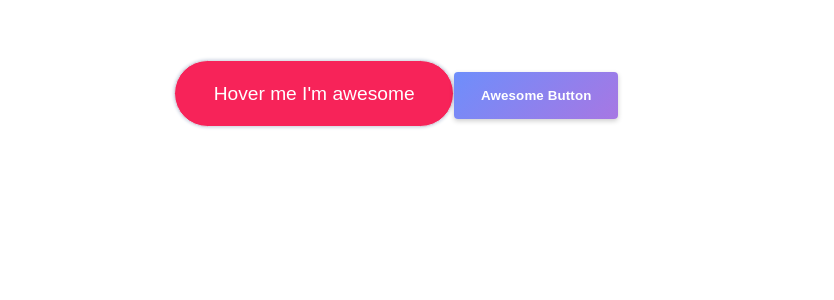
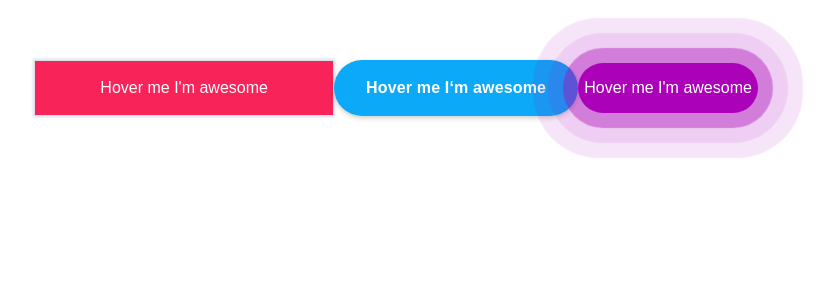
Before and after one commit to wei-zhe/vue-3d-button, a Vue app: page / in a window 1280 px wide. Shown: the top 300 px of the page, without its empty margins (244-1078 px from the left). Built offline with nearby package versions, Linux system fonts and the light colour scheme.

Commit message:
colorful / threeBtn / haloBtn三种按钮开发完成

```diff
--- a/examples/App.vue
+++ b/examples/App.vue
@@ -1,8 +1,18 @@
 <template>
   <div id="app">
-    <ButtonThree>Hover me I'm awesome</ButtonThree>
+    <ButtonThree
+      width="300px"
+      round='0px'
+    >Hover me I'm awesome</ButtonThree>
     <ButtonThree
       type="threeBtn"
+      bgColor="#0ba9f7"
+    >Hover me I'm awesome</ButtonThree>
+    <ButtonThree
+      type="haloBtn"
+      height="50px"
+      bgColor='rgb(171, 2, 185)'
+      :autofocus='true'
     >Hover me I'm awesome</ButtonThree>
   </div>
 </template>
--- a/packages/buttonThree/main.vue
+++ b/packages/buttonThree/main.vue
@@ -1,25 +1,33 @@
 <template>
-  <div style="display: inline-block;">
+  <div
+    :class="type + '-box'"
+    style="display: inline-block;"
+  >
 
     <button
+      ref="button"
       @click      = "handleClick"
       @mousemove  = 'handMousemove($event)'
       @mouseout   = 'handMouseout($event)'
       @mouseleave = 'handMouseleave($event)'
       @mousedown  = 'handMousedown($event)'
-      :autofocus  = "autofocus"
+      @mouseover  = 'handMouseover($event)'
       :type       = "nativeType"
       :style      = "{
+        'width'  : width,
+        'height' : height,
         'border-radius' : round,
+        'background'    : type == 'threeBtn' ? 'transparent' : bgColor,
+        'color'         : fontColor,
+        'font-size'     : fontSize,
       }"
       :class      = "[
         type,
         {
-          'is-plain': plain,
-          'is-round': round,
-        }
+          'haloBtn-focus' : btnFocus && type == 'haloBtn',
+        },
       ]"
-      data-title  = "Awesome Button"
+      :data-title  = "threeTit"
     >
       <span v-if="type !== 'threeBtn'"><slot></slot></span>
     </button>
@@ -31,29 +39,71 @@
     data() {
       return {
         docStyle : '',
+        btnFocus : false,
       }
     },
     props: {
-      type: {             // type 类型    primary / success / warning / danger / info / text
+      type        : {  // type 类型        String    colorful / threeBtn
         type: String,
         default: 'colorful'
       },
-      round: {            // round	是否圆角按钮
+      round       : {  // round是否圆角按钮  String   2em / --px / --%
         type: String,
         default: '2em',
       },
-      nativeType: {       // 原生type属性  button / submit / reset
+      nativeType  : {  // 原生type属性      String   button / submit / reset
         type: String,
         default: 'button'
       },
-      size: String,       // size 尺寸    string	medium / small / mini
-      disabled: Boolean,  // disabled	是否禁用状态	boolean
-      plain: Boolean,
-      autofocus: Boolean, // autofocus	是否默认聚焦
+      width       : {  // width            String	  auto / --px
+        type: String,
+        default: 'auto'
+      },
+      height      : {  // height           String	  auto / --px
+        type: String,
+        default: 'auto'
+      },
+      bgColor     : {  // bgColor	         String
+        type: String,
+        default: 'rgba(247, 35, 89, 1)'
+      },
+      fontColor   : {  // fontColor        String
+        type: String,
+        default: '#fff'
+      },
+      fontSize    : {  // fontSize          String
+        type: String,
+        default: '1em'
+      },
+      threeTit    : {  // threeTit	3d按钮文案
+        type: String,
+        default: 'Hover me I‘m awesome'
+      },
+      colorful    : {  // colorful按钮的hover色
+        type: String,
+        default: '#4405f7'
+      },
+      autofocus   : {  // autofocus	是否默认聚焦
+        type: Boolean,
+        default: false,
+      },
     },
     mounted () {
       document.body.onmouseup = (e) => {
         this.documentMouseup(e);
+      }
+      this.btnFocus = this.autofocus;
+      switch(this.type){
+        case 'colorful':
+          this.docStyle = this.$refs.button.parentNode.style;
+          this.docStyle.setProperty('--colorful', this.colorful)
+          break;
+        case 'threeBtn':
+          this.threeBtnOver({target : this.$refs.button});
+          break;
+        case 'haloBtn':
+          this.haloBtnOver({target : this.$refs.button});
+          break;
       }
     },
     methods: {
@@ -88,6 +138,18 @@
             break;
         }
       },
+      handMouseover(e){
+        switch(this.type){
+          case 'colorful':
+            break;
+          case 'threeBtn':
+            this.threeBtnOver(e);
+            break;
+          case 'haloBtn':
+            this.haloBtnOver(e, true);
+            break;
+        }
+      },
       documentMouseup(e){
         switch(this.type){
           case 'colorful':
@@ -109,7 +171,7 @@
       colorfulMove(e){
         let x  = e.pageX - e.target.offsetLeft;
         let y  = e.pageY - e.target.offsetTop;
-        let w = e.target.clientWidth  * 3;
+        let w = e.target.clientWidth  * 4;
         let h = e.target.clientHeight * 7;
 
         e.target.style.setProperty('--w', `${ w }px`)
@@ -150,6 +212,23 @@
         this.docStyle = e.target.parentNode.style;
         this.docStyle.setProperty('--tz', '-25px')
       },
+      threeBtnOver(e){
+        this.docStyle = e.target.parentNode.style;
+        this.docStyle.setProperty('--background',  this.bgColor)
+        this.docStyle.setProperty('--threeRadius', this.round)
+      },
+      haloBtnOver(e, judge){
+        if(judge){
+          this.btnFocus = false;
+        }
+        this.docStyle = e.target.parentNode.style;
+        let rgba      = this.bgColor.split('(')[1].split(')')[0].split(',');
+        let boxShadow =  `0 0 1px 15px rgba(${rgba[0]},${rgba[1]},${rgba[2]}, 0.4),
+                          0 0 1px 30px rgba(${rgba[0]},${rgba[1]},${rgba[2]}, 0.1),
+                          0 0 1px 45px rgba(${rgba[0]},${rgba[1]},${rgba[2]}, 0.1)
+                        `;
+        this.docStyle.setProperty('--boxShadow', boxShadow)
+      },
     }
   };
 </script>
@@ -176,6 +255,7 @@
 	padding: 1.2em 2em;
 
 }
+
 .colorful{
   border-radius: 2em;
   background: #f72359;
@@ -195,7 +275,7 @@
     top: var(--y);
     width: var(--w);
     height: var(--h);
-    background: radial-gradient(circle closest-side, #4405f7, transparent);
+    background: radial-gradient(circle closest-side, var(--colorful), transparent);
     transform: translate(-50%, -50%);
     transition: width .2s ease, height .2s ease;
   }
@@ -221,8 +301,8 @@
 		left: 0;
 		bottom: 0;
 		right: 0;
-		background: linear-gradient(135deg, #6e8efb, #a777e3);
-		border-radius: 4px;
+		background: var(--background);
+		border-radius: var(--threeRadius);
 		transition: box-shadow .5s ease, transform .2s ease;
 		will-change: transform;
 		box-shadow: 0 2px 5px rgba(0, 0, 0, .2);
@@ -251,4 +331,55 @@
 			rotateY(    var(--ry, 0));
 	}
 }
+
+.haloBtn-box{
+  position: relative;
+  width: auto;
+  height: auto;
+  display: -webkit-box;
+  display: -webkit-flex;
+  display: -ms-flexbox;
+  display: flex;
+  -webkit-flex-wrap: wrap;
+  -ms-flex-wrap: wrap;
+  flex-wrap: wrap;
+  -webkit-box-align: center;
+  -webkit-align-items: center;
+  -ms-flex-align: center;
+  align-items: center;
+  -webkit-box-pack: center;
+  -webkit-justify-content: center;
+  -ms-flex-pack: center;
+  justify-content: center;
+
+  &:after {
+    content: "";
+    position: absolute;
+    z-index: 0;
+    top: 0;
+    right: 0;
+    bottom: 0;
+    left: 0;
+  }
+}
+.haloBtn{
+	cursor: pointer;
+  position: relative;
+  z-index: 1;
+  width: 80px;
+  height: 80px;
+  color: #fff;
+  background: #ed1c5b;
+  border-radius: 50%;
+  border: none;
+  -webkit-transition: box-shadow 400ms cubic-bezier(0.2, 0, 0.7, 1), -webkit-transform 200ms cubic-bezier(0.2, 0, 0.7, 1);
+  transition: box-shadow 400ms cubic-bezier(0.2, 0, 0.7, 1), transform 200ms cubic-bezier(0.2, 0, 0.7, 1);
+
+  &:hover {
+    box-shadow: var(--boxShadow)
+  }
+}
+.haloBtn-focus{
+  box-shadow: var(--boxShadow)
+}
 </style>
```
